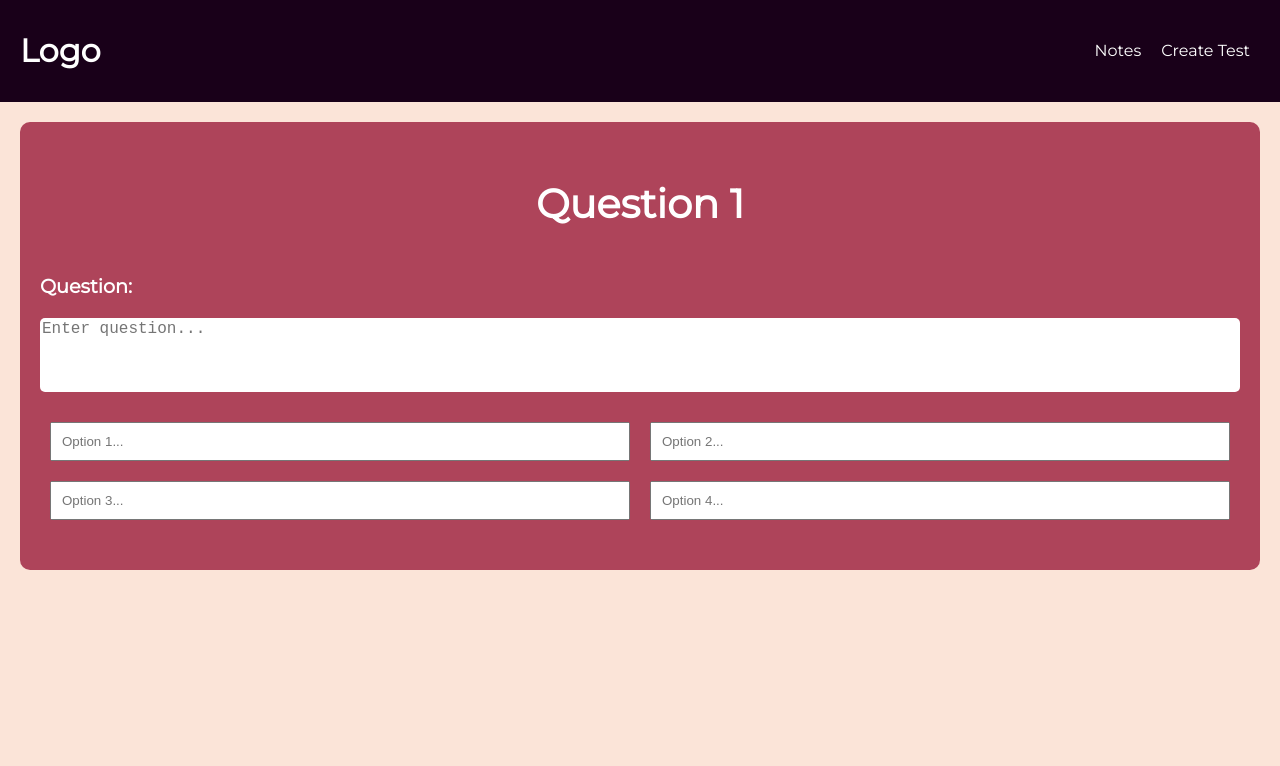
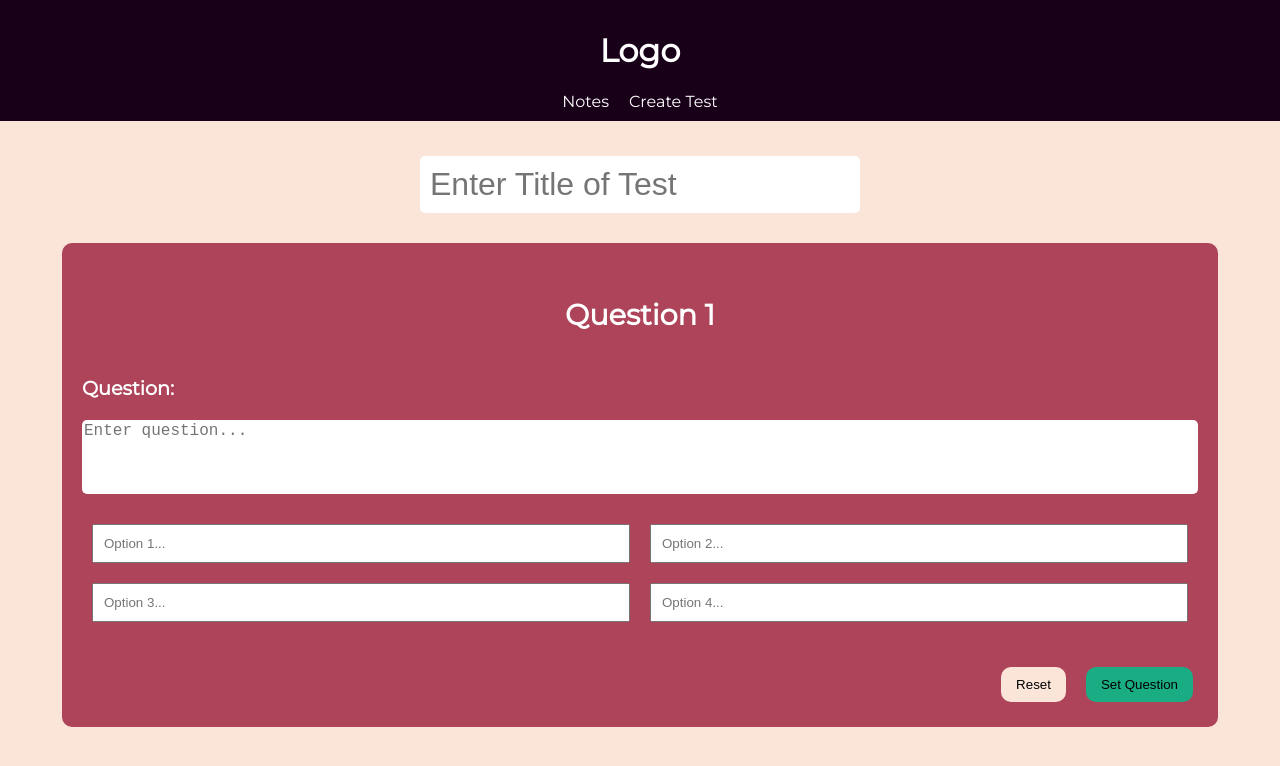
Before and after one commit to shrinidhib/edu-platform, a React (Create React App) app in the folder frontend/: page /createtest in a window 1280 px wide. Shown: the top 766 px of the page. Built offline with nearby package versions, Linux system fonts and the light colour scheme.

Commit message:
question form ui completed

```diff
--- a/frontend/src/index.css
+++ b/frontend/src/index.css
@@ -87,6 +87,7 @@ header a{
   background-color: #ae445a;
   padding: 20px;
   border-radius: 10px;
+  width: 90%;
 }
 .question-section{
   display: flex;
@@ -101,7 +102,7 @@ header a{
 
 .question-header{
   text-align: center;
-  font-size: 2.5rem;
+  font-size: 1.8rem;
   padding: 10px;
   color: white;
 }
@@ -127,3 +128,31 @@ header a{
   padding: 10px;
   margin: 10px;
 }
+
+.title-input{
+  margin: 15px;
+  font-size: 2rem;
+  padding: 10px;
+  border-radius: 5px;
+  border: none;
+  margin-bottom: 30px;
+
+}
+
+.container{
+  display: flex;
+  flex-direction: column;
+  justify-content: center;
+  align-items: center;
+}
+
+.button-section{
+  display: flex;
+  justify-content: flex-end;
+  gap: 20px;
+  padding: 5px;
+}
+
+.reset-button{
+  background-color: #fbe4d8;
+}
--- a/frontend/src/pages/CreateTest.js
+++ b/frontend/src/pages/CreateTest.js
@@ -2,23 +2,49 @@ import React, { useState } from "react";
 
 export const CreateTest = () => {
   const [questions, setQuestions] = useState([]);
+  const [title,setTitle]=useState('')
   const [number, setNumber] = useState(1);
+
+  //State for each question
+
+  const [question,setQuestion]=useState('')
+  const [option1,setOption1]=useState('')
+  const [option2,setOption2]=useState('')
+  const [option3,setOption3]=useState('')
+  const [option4,setOption4]=useState('')
+
+  const reset=()=>{
+    setQuestion('')
+    setOption1('')
+    setOption2('')
+    setOption3('')
+    setOption4('')
+  }
+
   return (
+    <div className="container">
+    <input onChange={(e)=>setTitle(e.target.value)} className="title-input" placeholder="Enter Title of Test"></input>
     <form className="question-form">
-        <h1 className="question-header">Question {number}</h1>
+        <h2 className="question-header">Question {number}</h2>
 
         <div className="question-section">
             <label className="question-label">Question: </label>
-            <textarea className='question' placeholder="Enter question..."></textarea>
+            <textarea value={question} onChange={(e)=>setQuestion(e.target.value)}className='question' placeholder="Enter question..."></textarea>
         </div>
 
         <div className="options-section">
-            <input className='option' placeholder="Option 1..."></input>
-            <input className='option' placeholder="Option 2..."></input>
-            <input className='option' placeholder="Option 3..."></input>
-            <input className='option' placeholder="Option 4..."></input>
+            <input value={option1} onChange={(e)=>setOption1(e.target.value)} className='option' placeholder="Option 1..."></input>
+            <input value={option2} onChange={(e)=>setOption2(e.target.value)} className='option' placeholder="Option 2..."></input>
+            <input value={option3} onChange={(e)=>setOption3(e.target.value)} className='option' placeholder="Option 3..."></input>
+            <input value={option4} onChange={(e)=>setOption4(e.target.value)} className='option' placeholder="Option 4..."></input>
+        </div>
+        <div className="button-section">
+          <button className='reset-button' onClick={reset}>Reset</button>
+          <button type="submit">Set Question</button>
+
         </div>
 
     </form>
+    </div>
   )
 };
```
Also changed, not shown: 1 other file (tests, documents, lock files or other folders).
